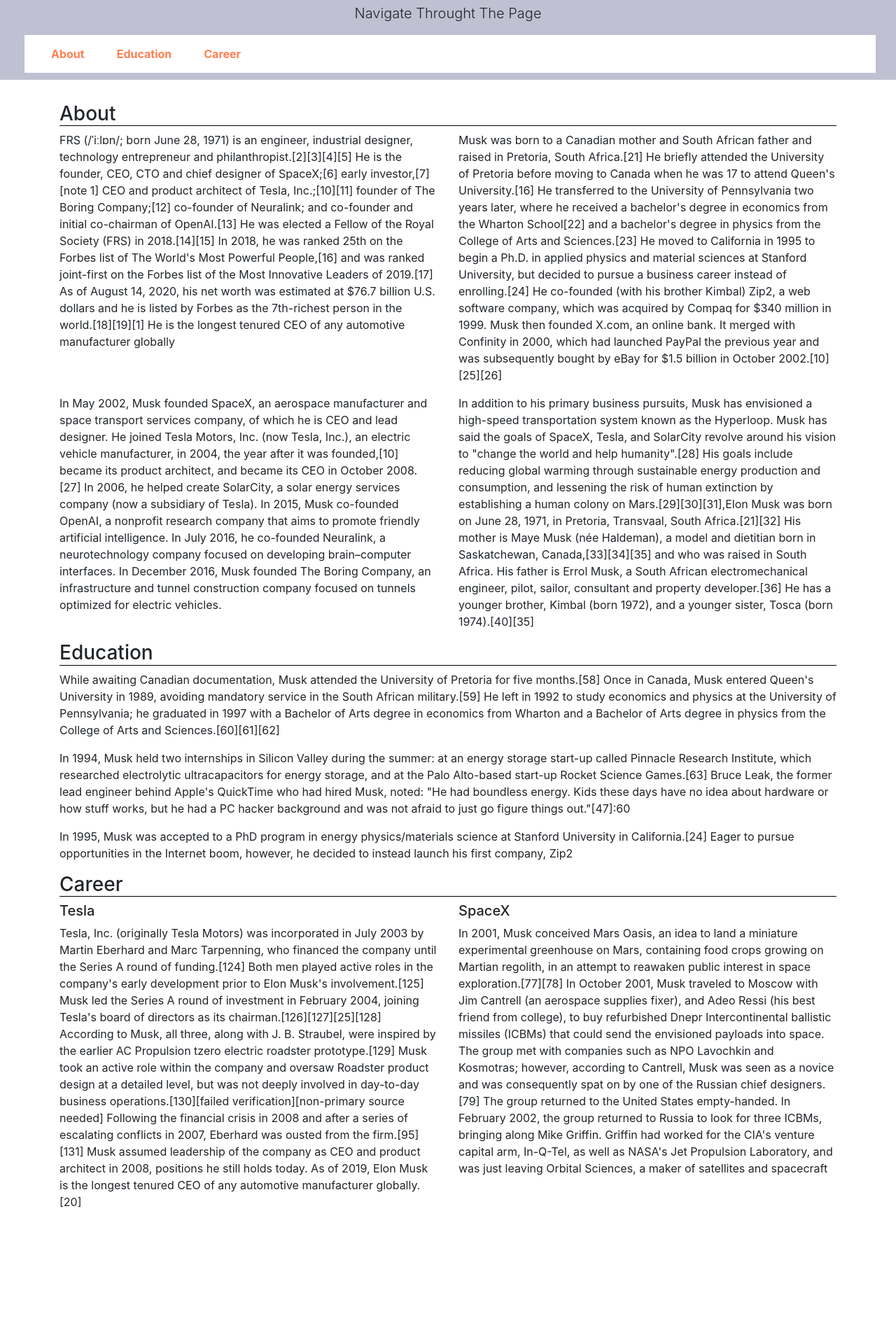
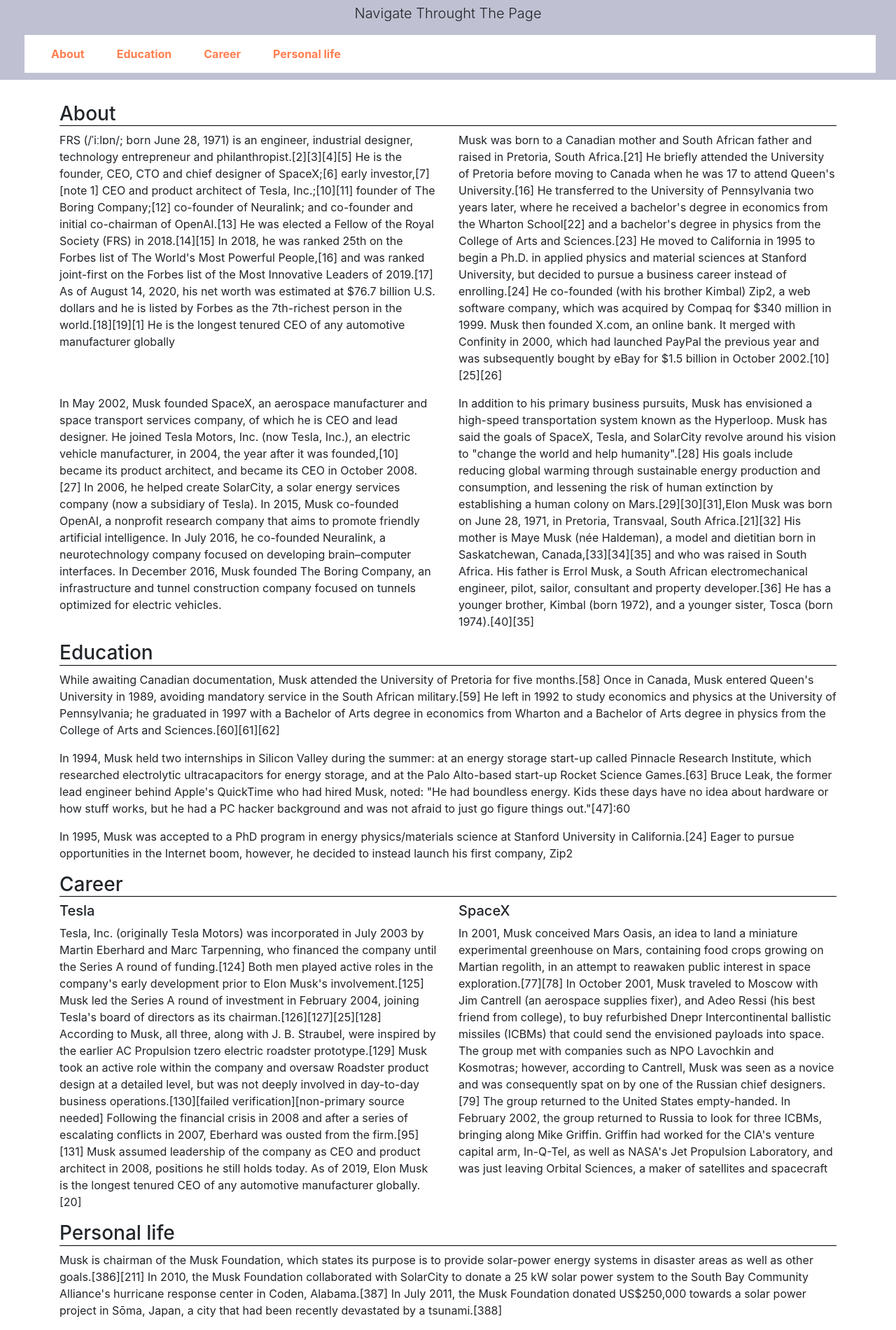
Before and after one commit to mina20088/landing-page, a plain HTML site: page index.html in a window 1280 px wide. Shown: the part 289-2189 px from the top of the page at 70% size. Before the commit the page ends 2034 px from the top, so only its background shows below. Drawn offline with nearby package versions, Linux system fonts and the light colour scheme.

Commit message:
README.md file shoudn't have default text as required per the project specifications. four full-body sections are required per the project specifications not only three section. No **scroll** functionality. README.md file shoudn't have default text as required per the project specifications. four full-body sections are required per the project specifications not only three section. No **scroll** functionality. Build a landing page with those specific features: changing the README.md

```diff
--- a/css/styles.css
+++ b/css/styles.css
@@ -118,6 +118,11 @@ body{
         text-decoration: none;
         font-weight: bolder;
     }
+    ul li#forth a{
+        color: coral;
+        text-decoration: none;
+        font-weight: bolder;
+    }
 
 }
 @media (max-width: 575.98px) {
@@ -234,6 +239,11 @@ body{
         text-decoration: none;
         font-weight: bolder;
     }
+    ul li#forth a{
+        color: coral;
+        text-decoration: none;
+        font-weight: bolder;
+    }
 }
 @media (min-width: 768px) {
     #landing{
@@ -295,6 +305,12 @@ body{
         text-decoration: none;
         font-weight: bolder;
     }
+    ul li#forth a{
+        padding: 23px;
+        color: coral;
+        text-decoration: none;
+        font-weight: bolder;
+    }
     ul li#first a:hover {
         background: black;
         color: white;
@@ -306,6 +322,10 @@ body{
         color: white;
     }
     ul li#third a:hover{
+        background: black;
+        color: white;
+    }
+    ul li#forth a :hover{
         background: black;
         color: white;
     }
--- a/index.html
+++ b/index.html
@@ -131,6 +131,22 @@
       </div>
     </div>
   </section>
+  <section id="personal">
+    <div class="container">
+      <div class="row">
+        <div class="col-sm-12">
+          <h3 class="aboutHeader" id="person">Personal life</h3>
+        </div>
+      </div>
+    </div>
+    <div class="container">
+      <div class="row">
+        <div class="col-12">
+          <p>Musk is chairman of the Musk Foundation, which states its purpose is to provide solar-power energy systems in disaster areas as well as other goals.[386][211] In 2010, the Musk Foundation collaborated with SolarCity to donate a 25 kW solar power system to the South Bay Community Alliance's hurricane response center in Coden, Alabama.[387] In July 2011, the Musk Foundation donated US$250,000 towards a solar power project in Sōma, Japan, a city that had been recently devastated by a tsunami.[388]</p>
+        </div>
+      </div>
+    </div>
+  </section>
 </div>
 <!-- Optional JavaScript -->
 <script src="https://ajax.googleapis.com/ajax/libs/jquery/3.5.1/jquery.min.js"></script>
--- a/js/app.js
+++ b/js/app.js
@@ -6,7 +6,7 @@ let instgram = document.getElementById('twittericon');
 let navButton = document.getElementById('Nav');
 let mainnav = document.getElementById('mainNavigtion')
 const mainNavigtion = document.querySelector('#mainNavigtion');
-const Sections =  [document.getElementById('About'),document.getElementById('Education'),document.getElementById('Career')]
+const Sections =  [document.getElementById('About'),document.getElementById('Education'),document.getElementById('Career'),document.getElementById('personal')]
 const sectionsLenght = document.getElementsByClassName('Sections').item(0).children.length
 
 /*Global Functions */
@@ -15,7 +15,7 @@ const sectionsLenght = document.getElementsByClassName('Sections').item(0).child
 function createNav(){
     let Navigation = document.createDocumentFragment();
     let ul = document.createElement('ul');
-    let linkIDs = ['first','second','third']
+    let linkIDs = ['first','second','third','forth']
     if(window.innerWidth <768){
         ul.setAttribute('class','nav flex-column')
         ul.setAttribute('id','navigation')
@@ -45,8 +45,8 @@ createNav()
 /*Add Links To nav*/
 function addlinks(){
     let navigation = document.getElementById('navigation');
-    let values = [document.querySelector('#info'),document.querySelector('#Edu'),document.querySelector('#Car')]
-    let[aboutheader,edu,Care] = values;
+    let values = [document.querySelector('#info'),document.querySelector('#Edu'),document.querySelector('#Car'),document.querySelector('#person')]
+    let[aboutheader,edu,Care,personal] = values;
     let navigationItemslenght = navigation.children.length
     for(let i = 0; i < navigationItemslenght; i++){
         let a = document.createElement('a')
@@ -86,6 +86,6 @@ navButton.addEventListener('click',()=>{
 const navigationlenght = document.querySelector('#navigation').children.length
 for(let i = 0; i < navigationlenght; i++){
     const navigation  = document.getElementById('navigation').children.item(i).children.item(0)
-    navigation.setAttribute('href',`http://localhost:63342/landing-page/index.html?_ijt=jd7uuq76s27b58r9v59ehs3g5g#${Sections[i].id}`)
+    navigation.setAttribute('href',`http://localhost:63342/landing-page/index.html?#${Sections[i].id}`)
 }
 console.log(performance.now())
```
Also changed, not shown: 1 other file.
